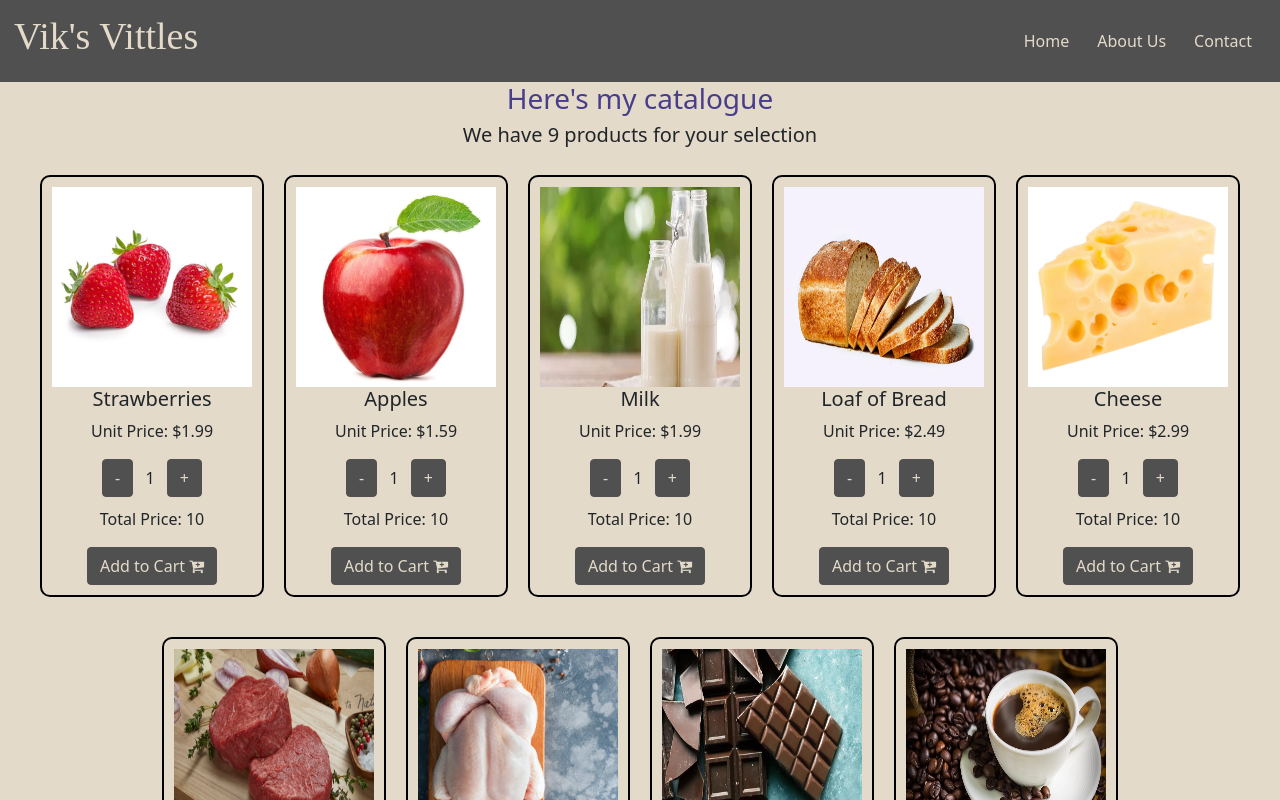
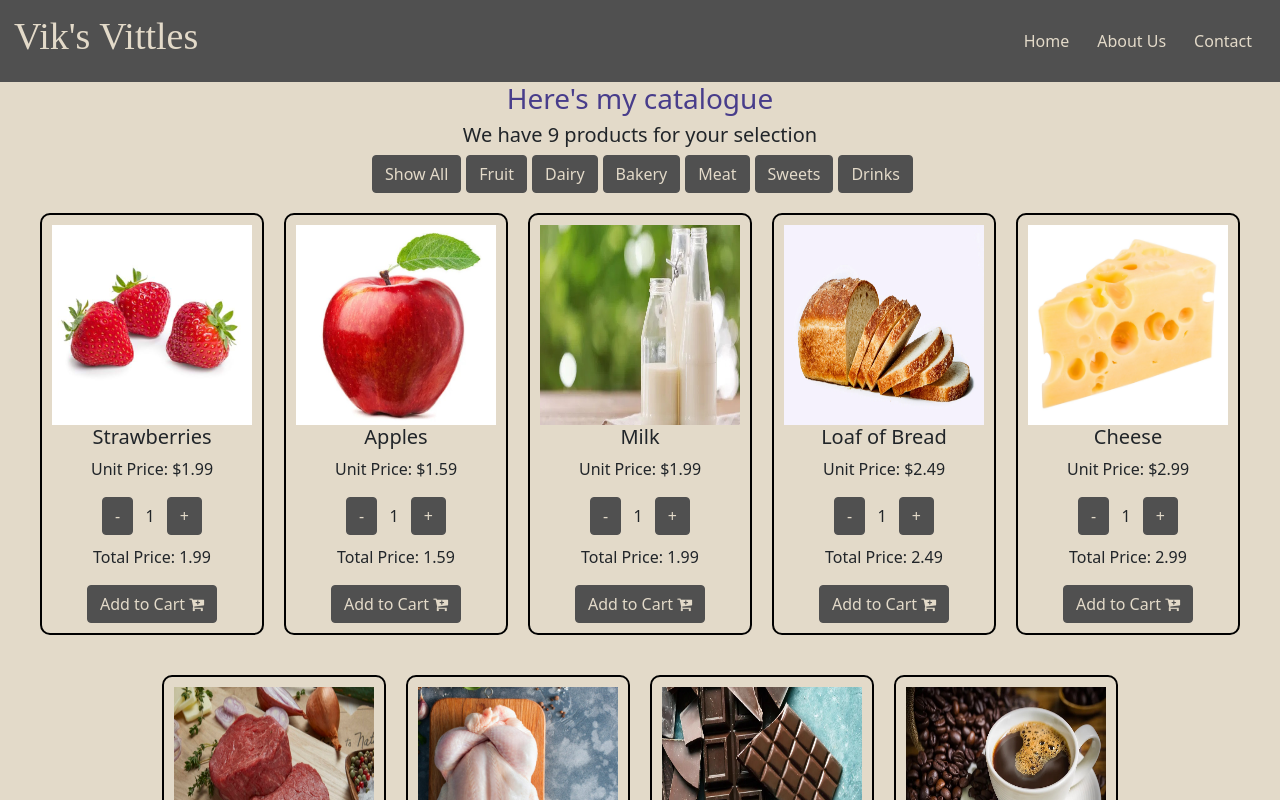
Before and after one commit to NathanVik/fsdi107-assignment3, a React (Create React App) app: page / in a window 1280 px wide. Shown: the top 800 px of the page. Built offline with nearby package versions, Linux system fonts and the light colour scheme.

Commit message:
updated to add filtering

```diff
--- a/package.json
+++ b/package.json
@@ -6,8 +6,9 @@
     "@testing-library/jest-dom": "^5.14.1",
     "@testing-library/react": "^11.2.7",
     "@testing-library/user-event": "^12.8.3",
-    "bootstrap": "^5.0.2",
+    "bootstrap": "^5.1.0",
     "font-awesome": "^4.7.0",
+    "global": "^4.4.0",
     "react": "^17.0.2",
     "react-dom": "^17.0.2",
     "react-scripts": "4.0.3",
--- a/src/components/catalog.css
+++ b/src/components/catalog.css
@@ -9,3 +9,6 @@
   flex-wrap: wrap;
   justify-content: center;
 }
+.filterButtons button{
+  margin-left: 5px;
+}
--- a/src/components/catalog.jsx
+++ b/src/components/catalog.jsx
@@ -5,31 +5,61 @@ import ItemService from '../services/itemService';
 
 class Catalog extends Component {
     state = {
-        catalog: []
+        catalog: [],
+        categories: [],
+        filter: ""
      }
     render() {
+
+        let itemsToDisplay = this.state.catalog;
+        if(this.state.filter) {
+            itemsToDisplay = itemsToDisplay.filter( item => item.category === this.state.filter );
+        };
 
         return (
         <div className="catalog">
 
             <h3>Here's my catalogue</h3>
             <h5>We have {this.state.catalog.length} products for your selection</h5>
+
+            <div className="filterButtons">
+                <button className="btn-vittle" onClick={this.clearFilter}>Show All</button>
+                {this.state.categories.map(cat => <button onClick={ () => { this.filterByCat(cat) } } key={cat} className="btn-vittle">{cat}</button>)}
+            </div>
+
             <div className="itemList">
 
-            { this.state.catalog.map( obj => <Item key={obj._id} data={obj}></Item> ) }
+            { itemsToDisplay.map( obj => <Item key={obj._id} data={obj}></Item> ) }
 
             </div>
 
 
         </div>
         );
+    };
+
+    filterByCat = (cat) => {
+        this.setState({ filter: cat });
+    };
+    clearFilter = () => {
+        this.setState({ filter: "" });
     }
-
     //best place to load server data here
     //executed after render
     componentDidMount() {
     let service = new ItemService();
     let data = service.getCatalog();
+
+    let categories = [];
+    for(let i=0; i< data.length; i++) {
+        let category = data[i].category;
+        //if the category is not included in my array
+        if(!categories.includes(category)) {
+            categories.push(category);
+        }
+    }
+
+    this.setState({ categories: categories})
     this.setState({ catalog: data });
     }
 }
--- a/src/components/item.jsx
+++ b/src/components/item.jsx
@@ -3,19 +3,29 @@ import QuantityPicker from './quantityPicker';
 import "./item.css";
 
 class Item extends Component {
-    state = {  }
+    state = {
+        quantity: 1
+     }
     render() {
         return (
             <div className="itemFrame">
                 <img src={'/images/products/' + this.props.data.image} alt="product img" width="200" height="200"></img>
                 <h5>{this.props.data.title}</h5>
                 <p>Unit Price: ${this.props.data.price.toFixed(2)}</p>
-            <QuantityPicker></QuantityPicker>
-            <p>Total Price: {10}</p>
+            <QuantityPicker onChange={this.handleQuantityChange}></QuantityPicker>
+            <p>Total Price: {this.getTotal()}</p>
             <button className="btn-vittle">Add to Cart <i className="fa fa-cart-plus"></i></button>
             </div>
          );
     }
+handleQuantityChange = (qnty) => {
+this.setState({ quantity: qnty });
+}
+getTotal = () => {
+    let total = this.state.quantity * this.props.data.price;
+    return total.toFixed(2);
+}
+
 }
 
 export default Item;
--- a/src/components/quantityPicker.jsx
+++ b/src/components/quantityPicker.jsx
@@ -17,12 +17,16 @@ class QuantityPicker extends Component {
     }
     increment = () => {
         if(this.state.quantity < 20 ){
-            this.setState( prevState =>({ quantity: prevState.quantity + 1 }) )
+            let qnty = this.state.quantity + 1;
+            this.setState( prevState =>({ quantity: prevState.quantity + 1 }) );
+            this.props.onChange(qnty);
         }
     }
     decrement = () => {
         if(this.state.quantity > 1) {
-            this.setState( prevState =>({ quantity: prevState.quantity - 1 }) )
+            let qnty = this.state.quantity - 1;
+            this.setState( prevState =>({ quantity: prevState.quantity - 1}) );
+            this.props.onChange(qnty);
         };
     }
 
```
Also changed, not shown: 2 other files (tests, documents, lock files or other folders).
